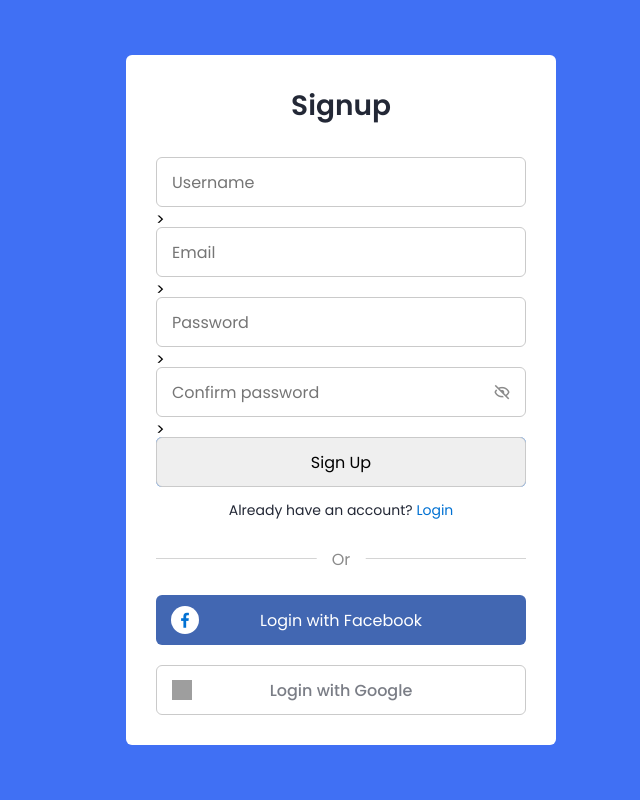
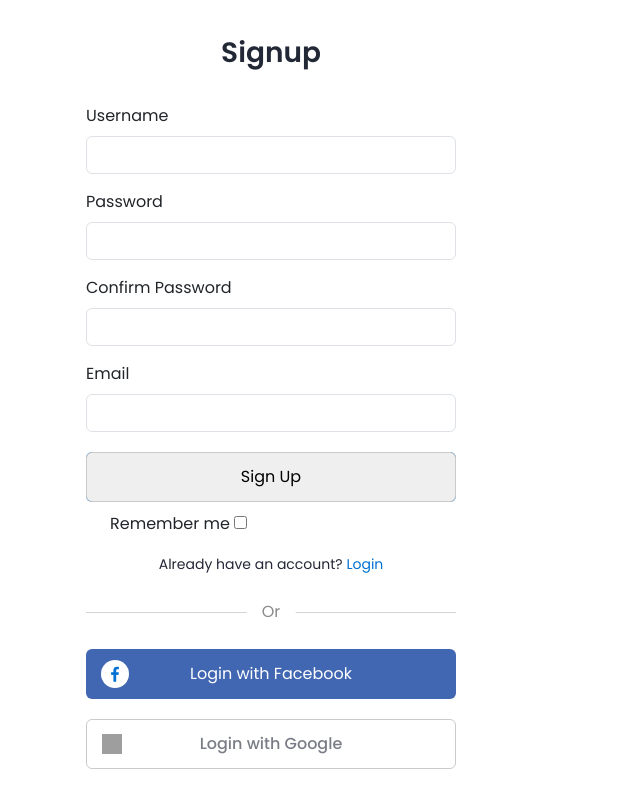
Before and after one commit to Milemotigo/tasksMinder, a Flask app: page /signup in a window 1280 px wide. Shown: the whole page, without its empty margins (299-939 px from the left). Run offline with Flask 3, Linux system fonts and the light colour scheme; grey boxes are pictures that could not be loaded.

Commit message:
added some bootsrap classes

```diff
--- a/auth.py
+++ b/auth.py
@@ -1,47 +1,26 @@
-from flask import Blueprint, render_template, request, redirect, flash
-#from . forms import RegistrationForm, LoginForm
-#from . views import *
-
-
-from flask_wtf import FlaskForm
-from wtforms import StringField, PasswordField, EmailField, SubmitField, BooleanField
-from wtforms.validators import DataRequired, Length, EqualTo
-
-class LoginForm(FlaskForm):
-    username = StringField('Username', validators=[DataRequired(), Length(min=2, max=20)])
-    password = PasswordField('Password', validators=[DataRequired()])
-    submit = SubmitField('Login')
-
-class RegistrationForm(FlaskForm):
-    username = StringField('Username', validators=[DataRequired(), Length(min=2, max=20)])
-    password = PasswordField('Password', validators=[DataRequired()])
-    confirm_password = PasswordField('Confirm Password', validators=[DataRequired(), EqualTo('password')])
-    email = EmailField('Email', validators=[DataRequired(), Length(min=6, max=200)])
-    remember = BooleanField('Remember me')
-    submit = SubmitField('Sign Up')
+from flask import Blueprint, render_template, flash, redirect, url_for
+from forms import LoginForm, RegistrationForm
+from utils import split_email
 
 auth = Blueprint('auth', __name__)
 
-@auth.route('/')
-def dashboard():
-    return render_template('dashboard.html')
-
 @auth.route('/login', methods=['GET', 'POST'])
 def login():
-    ''''''
     form = LoginForm()
-
     if form.validate_on_submit():
-        flash(f'Login successfully for {form.username.data}!', 'success')
-        return redirect(url_for('dashboard'))
-    return render_template('auth/login.html', title='Register', form=form)
+        email = form.email.data
+        email_prefix = split_email(email)
+        flash(f'Login successfully for {email_prefix}!', 'success')
+        return redirect(url_for('todo.dashboard'))
+    return render_template('auth/login.html', title='Login', form=form)
 
 @auth.route('/signup', methods=['GET', 'POST'])
 def signup():
-    ''''''
     form = RegistrationForm()
-
+    if form.username.data is None:
+        print('not found')
     if form.validate_on_submit():
+        print(form.username)
         flash(f'Account created successfully for {form.username.data}!', 'success')
-        return redirect(url_for('views.notes'))
+        return redirect(url_for('todo.dashboard'))
     return render_template('auth/signup.html', title='Register', form=form)
--- a/forms.py
+++ b/forms.py
@@ -1,22 +1,17 @@
 from flask_wtf import FlaskForm
-from wtforms import StringField, PasswordField, SubmitField, BooleanField
+from wtforms import StringField, PasswordField, EmailField, SubmitField, BooleanField
 from wtforms.validators import DataRequired, Length, EqualTo
 
-
-
 class LoginForm(FlaskForm):
-    username = StringField('Username',
-                            validators=[DataRequired()], Length=(min=2, max=20))
-    password = PasswordField('Password',validators=[DataRequired()])
+    email = EmailField('Email', validators=[DataRequired(), Length(min=15, max=23)])
+    password = PasswordField('Password', validators=[DataRequired()])
+    remember = BooleanField('Remember me')
     submit = SubmitField('Login')
 
-
 class RegistrationForm(FlaskForm):
-    username = StringField('Username',
-                            validators=[DataRequired()], length=(min=2, max=20))
-    password = PasswordField('Password',
-                             validators=[DataRequired()])
-    confirm_password = PasswordField('Confirm Password',
-                                     validators=[DataRequired()], EqualTo('Password'))
+    username = StringField('Username', validators=[DataRequired(), Length(min=2, max=20)])
+    password = PasswordField('Password', validators=[DataRequired()])
+    confirm_password = PasswordField('Confirm Password', validators=[DataRequired(), EqualTo('password')])
+    email = EmailField('Email', validators=[DataRequired(), Length(min=6, max=200)])
     remember = BooleanField('Remember me')
     submit = SubmitField('Sign Up')
--- a/static/css/style.css
+++ b/static/css/style.css
@@ -169,3 +169,11 @@ a.google span{
     }
 
 }
+
+/* Add this style to customize the submit button */
+.custom-submit-btn {
+    /* Your custom styles go here */
+    background-color: white; /* Change the background color to your preference */
+    color: blue; /* Change the text color to your preference */
+    /* Add any other styles you want to customize */
+}
--- a/templates/auth/signup.html
+++ b/templates/auth/signup.html
@@ -1,50 +1,92 @@
 <!DOCTYPE html>
-<!-- Coding By CodingNepal - codingnepalweb.com -->
 <html lang="en">
+
 <head>
     <meta charset="UTF-8">
     <meta http-equiv="X-UA-Compatible" content="IE=edge">
     <meta name="viewport" content="width=device-width, initial-scale=1.0">
-        <title> Login and Signup </title>
+    <title>Login and Signup</title>
 
     <!-- CSS -->
     <link rel="stylesheet" href="{{ url_for('static', filename='css/style.css') }}">
-
-
     <!-- Boxicons CSS -->
     <link href='https://unpkg.com/boxicons@2.1.2/css/boxicons.min.css' rel='stylesheet'>
+    <link href="https://cdn.jsdelivr.net/npm/bootstrap@5.3.2/dist/css/bootstrap.min.css" rel="stylesheet" integrity="sha384-T3c6CoIi6uLrA9TneNEoa7RxnatzjcDSCmG1MXxSR1GAsXEV/Dwwykc2MPK8M2HN" crossorigin="anonymous">
+</head>
 
-    </head>
 <body>
-        <section class="container forms">
+    <section class="container form">
+
         <!-- Signup Form -->
-
         <div class="form login">
             <div class="form-content">
                 <header>Signup</header>
                 <form action="{{ url_for('auth.signup') }}" method='POST'>
                     {{ form.csrf_token }}
                     {{ form.hidden_tag() }}
-                        <div class="field input-field">
-                                <input type="text" class="form-control" placeholder='Username' name="name" {{ form.username }}>
+
+                    <div class="mb-3">
+                        <label for="exampleInputEmail1" class="form-label">{{ form.username.label }}</label>
+			{% if form.username.errors %}
+				{{ form.username(class="form-control-lg is-invalid") }}
+				<div class='invalid-feedback'>
+					{% for error in form.username.errors %}
+						<span>{{ error }}</span>
+					{% endfor %}
 				</div>
-                        <div class="field input-field">
-                                <input type="email" placeholder="Email" class="input"  {{ form.email }}>
+			{% else %}
+				{{ form.username(class="form-control") }}
+			{% endif %}
                     </div>
 
-                        <div class="field input-field">
-                                <input type="password" placeholder="Password" class="password" {{ form.password }}>
+                    <div class="mb-3">
+                        <label for="exampleInputPassword1" class="form-label">{{ form.password.label }}</label>
+			{% if form.password.error %}
+			{{ form.password(class="form-control-lg is-invalid") }}
+                                <div class='invalid-form'>
+                                {% for error in form.password.error %}
+				<span>{{ error }} </span>
+                                {% endfor %}
+                                </div>
+			{% else %}
+				{{ form.password(class="form-control") }}
+			{% endif %}
                     </div>
 
-                        <div class="field input-field">
-                                <input type="password" placeholder='Confirm password' class="password" required {{ form.confirm_password }}>
-                            <i class='bx bx-hide eye-icon'></i>
+                    <div class="mb-3">
+                        <label for="exampleInputConfirmPassword1" class="form-label">{{ form.confirm_password.label }}</label>
+			{% if form.confirm_password.error %}
+			{{ form.confirm_password(class="form-control-lg is-invalid") }}
+			<div class='invalid-form'>
+				{% for error in form.conform_password.error %}
+                                <span>{{ error }} </span>
+                                {% endfor %}
+			</div>
+			{% else %}
+				{{ form.confirm_password(class="form-control") }}
+			{% endif %}
                     </div>
 
-                        <div class="field button-field">
-                                <button type="submit" style="background-color: #1877f2; color: #ffffff;">{{ form.submit() }}</button>
+                    <div class="mb-3">
+                        <label for="exampleInputEmail" class="form-label">{{ form.email.label }}</label>
+			{% if form.email.error %}
+                        {{ form.email(class="form-control-lg is-invalid") }}
+                        <div class='invalid-form'>
+			{% for error in form.email.error %}
+				<span>{{ error }} </span>
+			{% endfor %}
 			</div>
-
+			{% else %}
+				{{ form.email(class="form-control") }}
+                        {% endif %}
+                    </div>
+			<div class="field input-field" style="margin-bottom: 10px;">
+				<button type="submit">{{ form.submit }}</button>
+			</div>
+                    <div class="mb-3 form-check">
+                        <label class="form-check-label">{{ form.remember.label }}</label>
+                        {{ form.remember }}
+                    </div>
                 </form>
 
                 <div class="form-link">
@@ -70,4 +112,5 @@
         </div>
     </section>
 </body>
+
 </html>
--- a/templates/dashboard.html
+++ b/templates/dashboard.html
@@ -1,6 +1,5 @@
 {% extends 'base.html' %}
 {% block title %}Dashboard{% endblock title %}
-
 {% block content %}
 This is the dashboard
 {% endblock content %}
```
Also changed, not shown: templates/auth/login.html (+29 -16 lines), templates/base.html (+4 -9 lines), templates/partials/flash-msg.html (added, +17 -0 lines), utils.py (added, +8 -0 lines), views.py (+4 -3 lines). Lines whose indentation alone changed are shown as unchanged.
